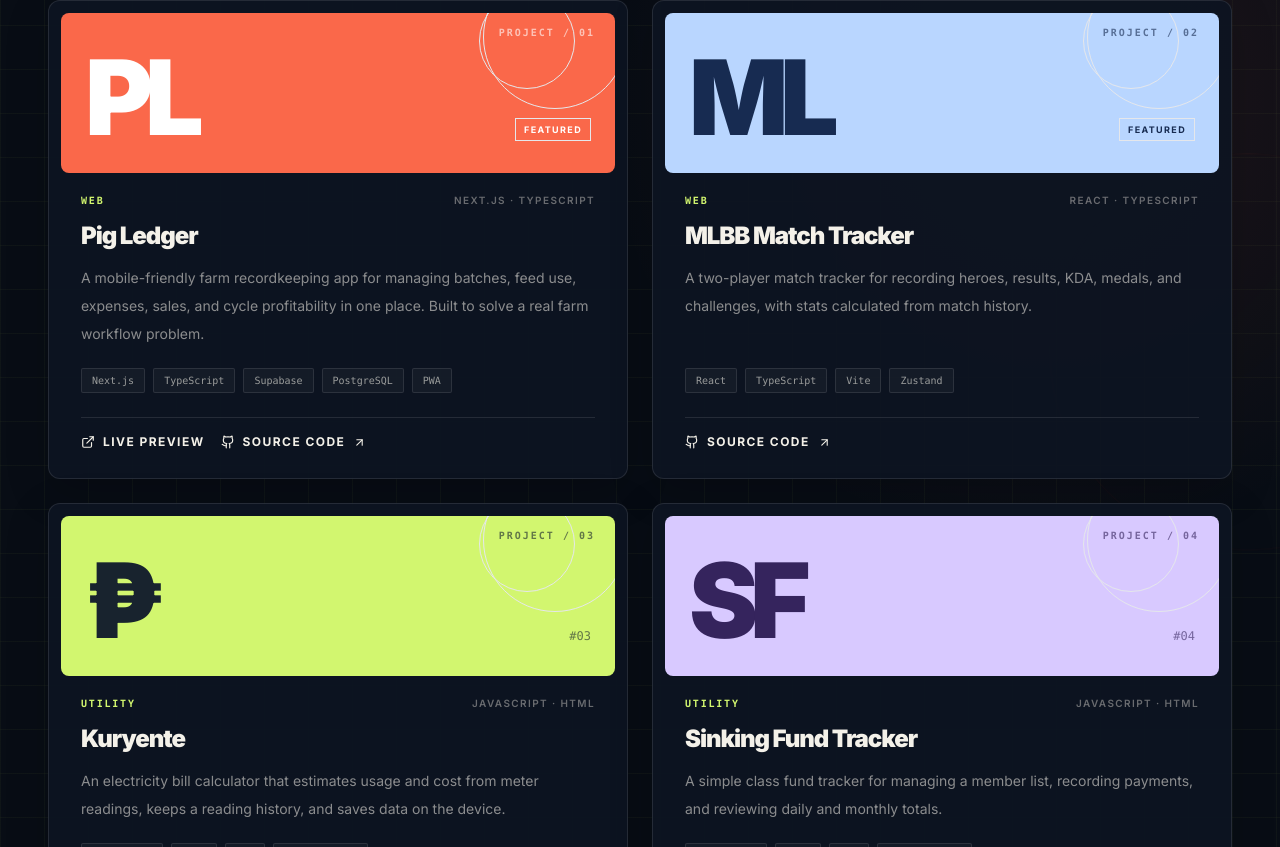
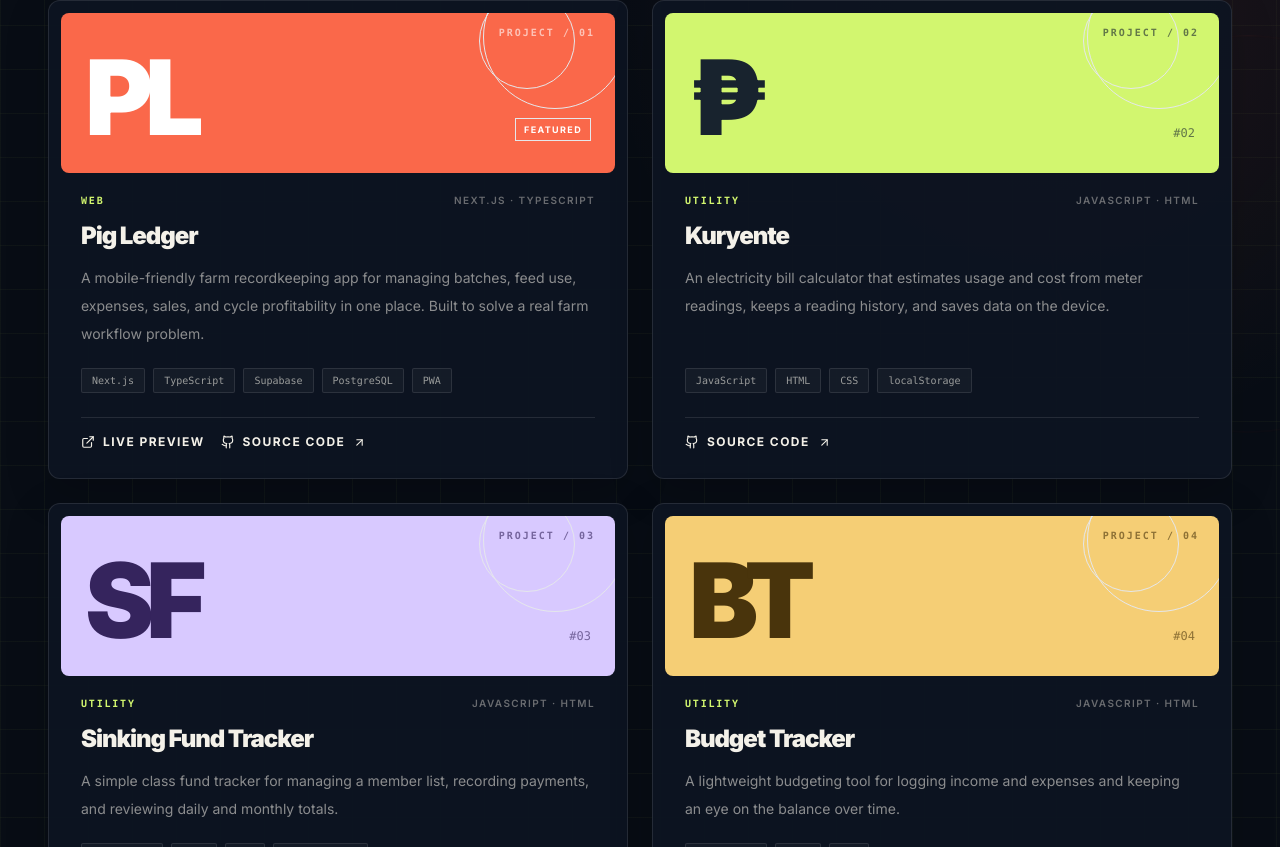
Before and after one commit to villanuevayanmar/portfolio, a Next.js app: page / in a window 1280 px wide. Shown: the part 2233-3080 px from the top of the page. Built offline with nearby package versions, Linux system fonts and the light colour scheme; a web font is replaced by a local one.

Commit message:
Remove private MLBB project from public portfolio

```diff
--- a/data/content.ts
+++ b/data/content.ts
@@ -41,17 +41,6 @@ export const projects: Project[] = [
     featured: true,
     mark: "PL",
     tone: "coral",
-  },
-  {
-    title: "MLBB Match Tracker",
-    description:
-      "A two-player match tracker for recording heroes, results, KDA, medals, and challenges, with stats calculated from match history.",
-    tags: ["React", "TypeScript", "Vite", "Zustand"],
-    category: "Web",
-    repoUrl: "https://github.com/villanuevayanmar/ml",
-    featured: true,
-    mark: "ML",
-    tone: "blue",
   },
   {
     title: "Kuryente",
```
